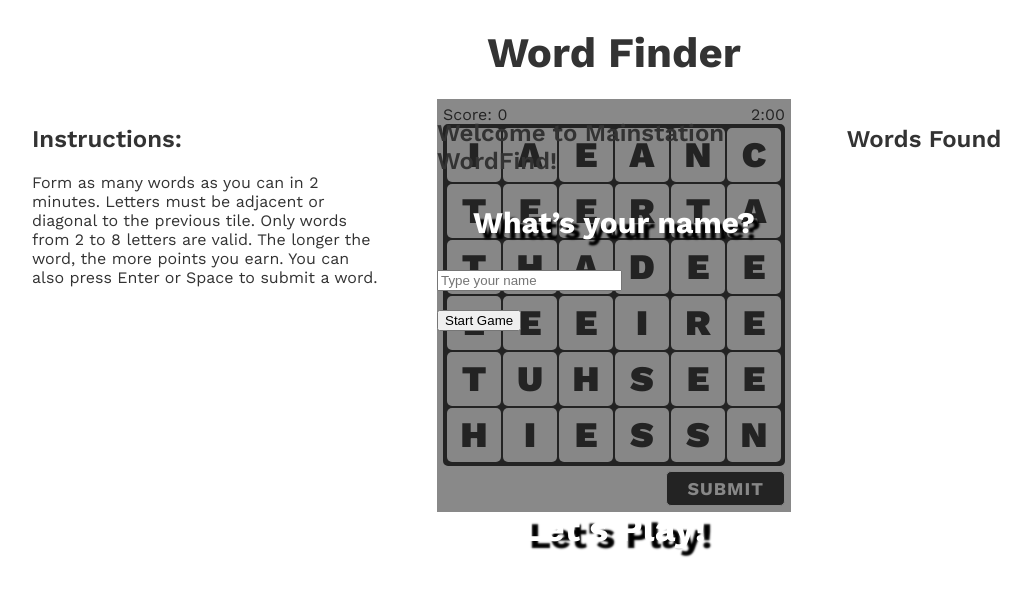
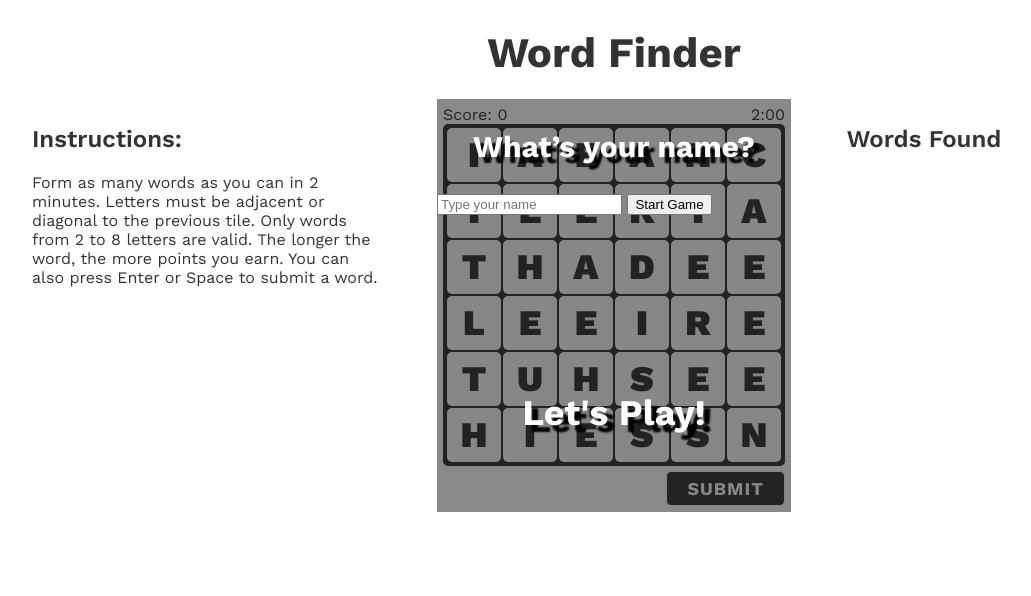
Before and after one commit to xullhollow/msl, a plain HTML site: page games/wf/index.html in a window 1280 px wide. Shown: the whole page, without its empty margins (26-1057 px from the left). Drawn offline with nearby package versions, Linux system fonts and the light colour scheme.

Commit message:
Update index.html

```diff
--- a/games/wf/index.html
+++ b/games/wf/index.html
@@ -82,10 +82,8 @@
 
           <!-- add name -->
             <div id="start-screen">
-              <h2>Welcome to Mainstation WordFind!</h2>
               <p>What’s your name?</p>
               <input type="text" id="player-name" placeholder="Type your name" />
-              <br><br>
               <button onclick="startGame()">Start Game</button>
             </div>
           <!-- end add name -->
```
